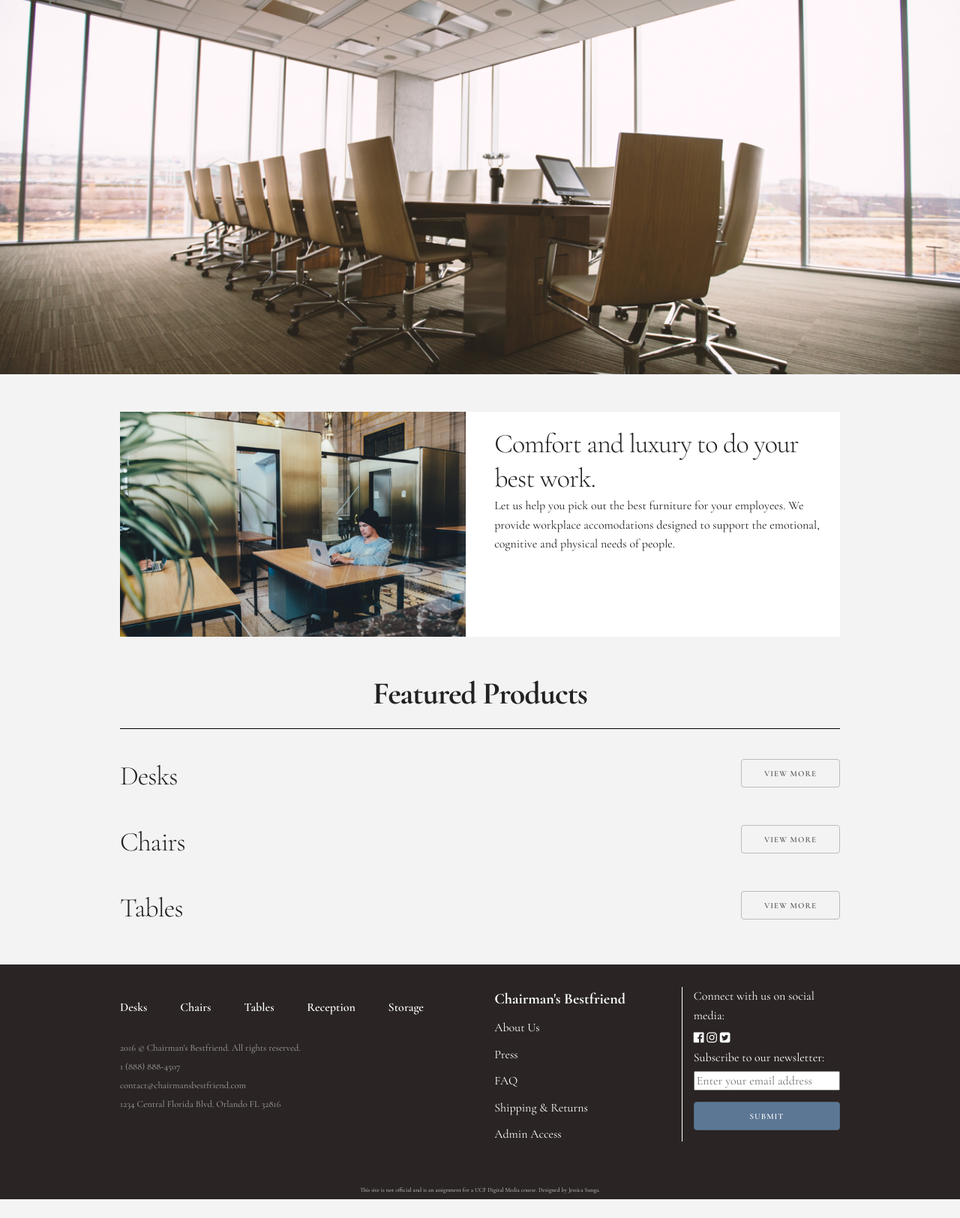
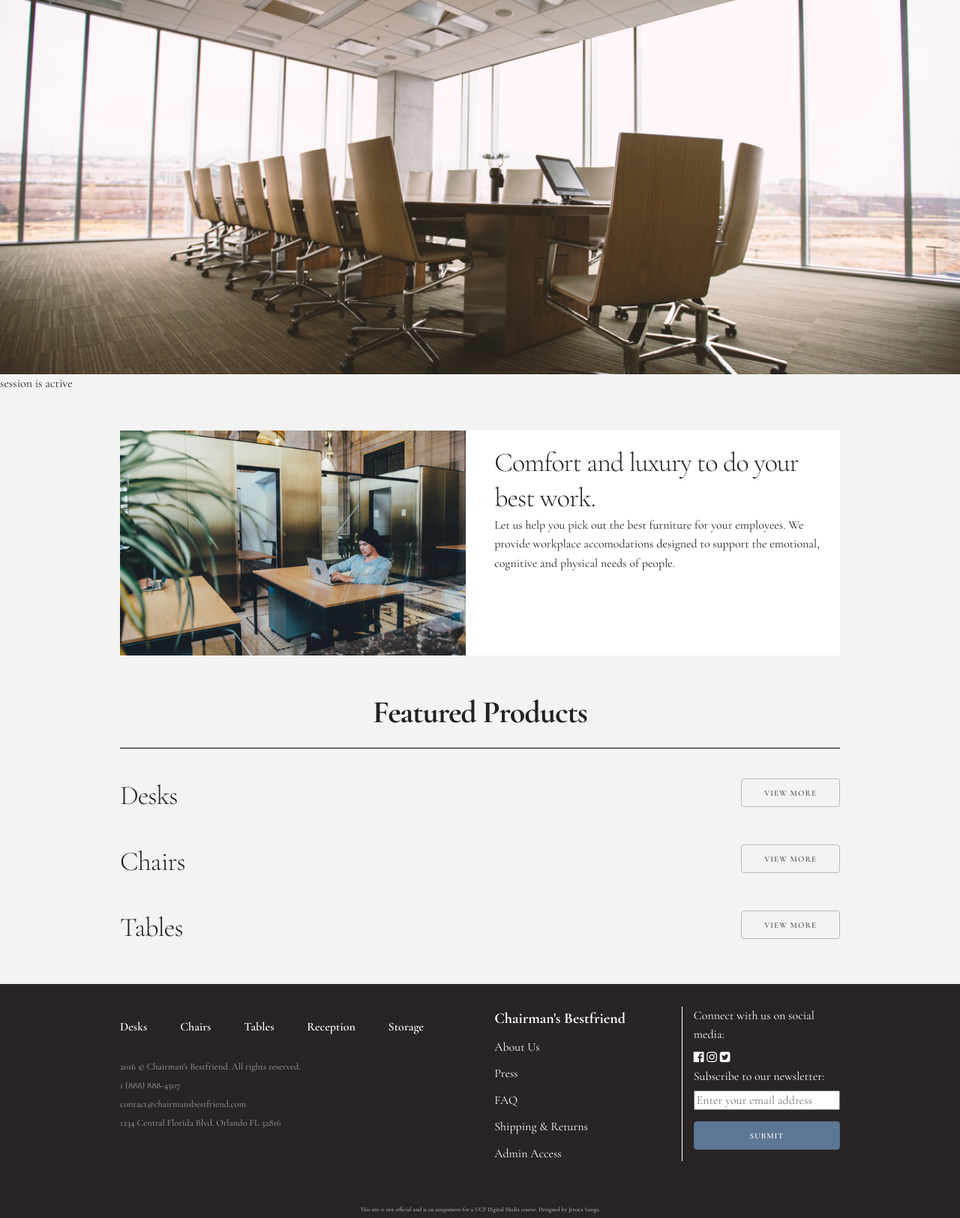
Before and after one commit to chidi-ivo-dev/ecommerce, a PHP site: page /home.php in a window 1280 px wide. Shown: the part 158-1782 px from the top of the page at 75% size. Before the commit the page ends 1757 px from the top, so only its background shows below. Run offline with PHP 8.4, Linux system fonts and the light colour scheme; data that the repository does not hold is empty; some libraries are stand-ins or nearby versions.

Commit message:
Added code to check if set.

```diff
--- a/home.php
+++ b/home.php
@@ -15,6 +15,15 @@
 <!-- Body -->
 		<div class="row" id="cover-image">
 		</div>
+
+<?php
+				if (isset($_SESSION)) {
+					print ("session is active");
+				} else {
+					print ("error");
+				}
+
+?>
 
 		<div class="container" id="content">
 			<div class="row card">
```
